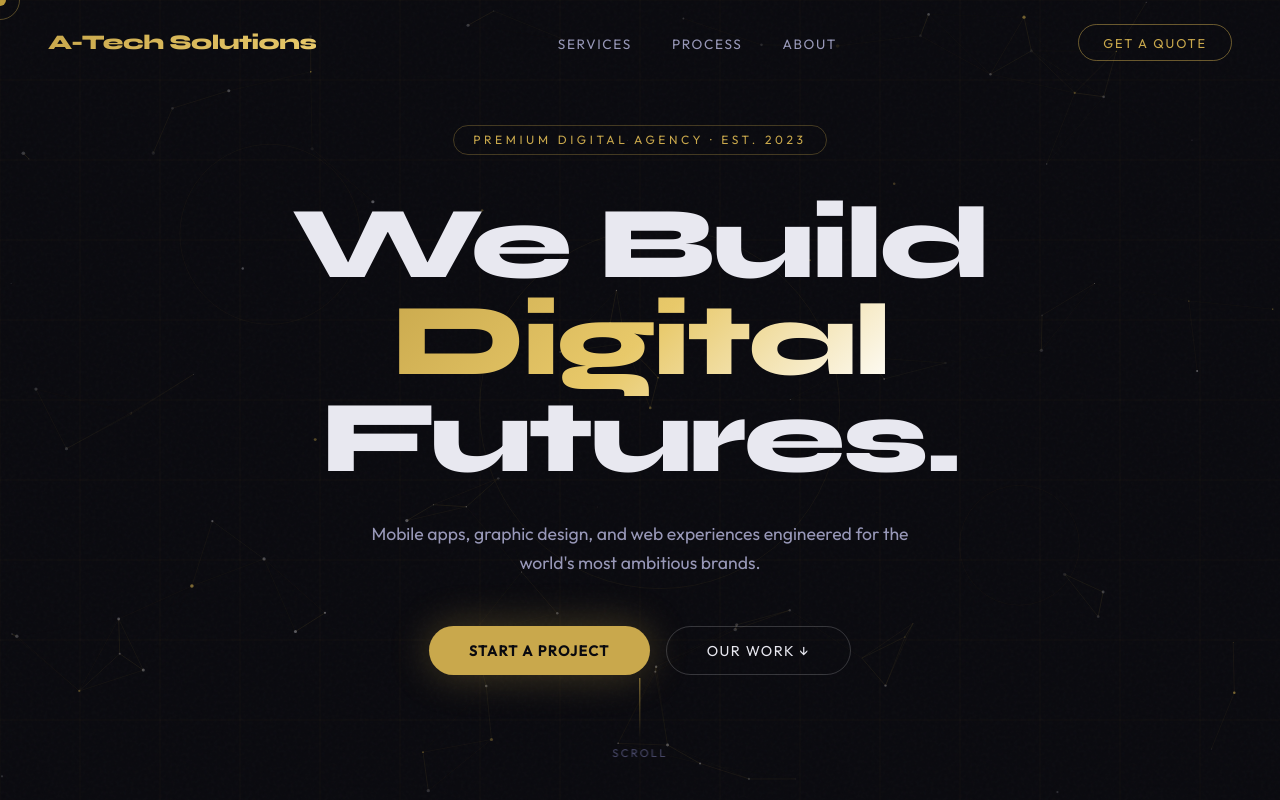
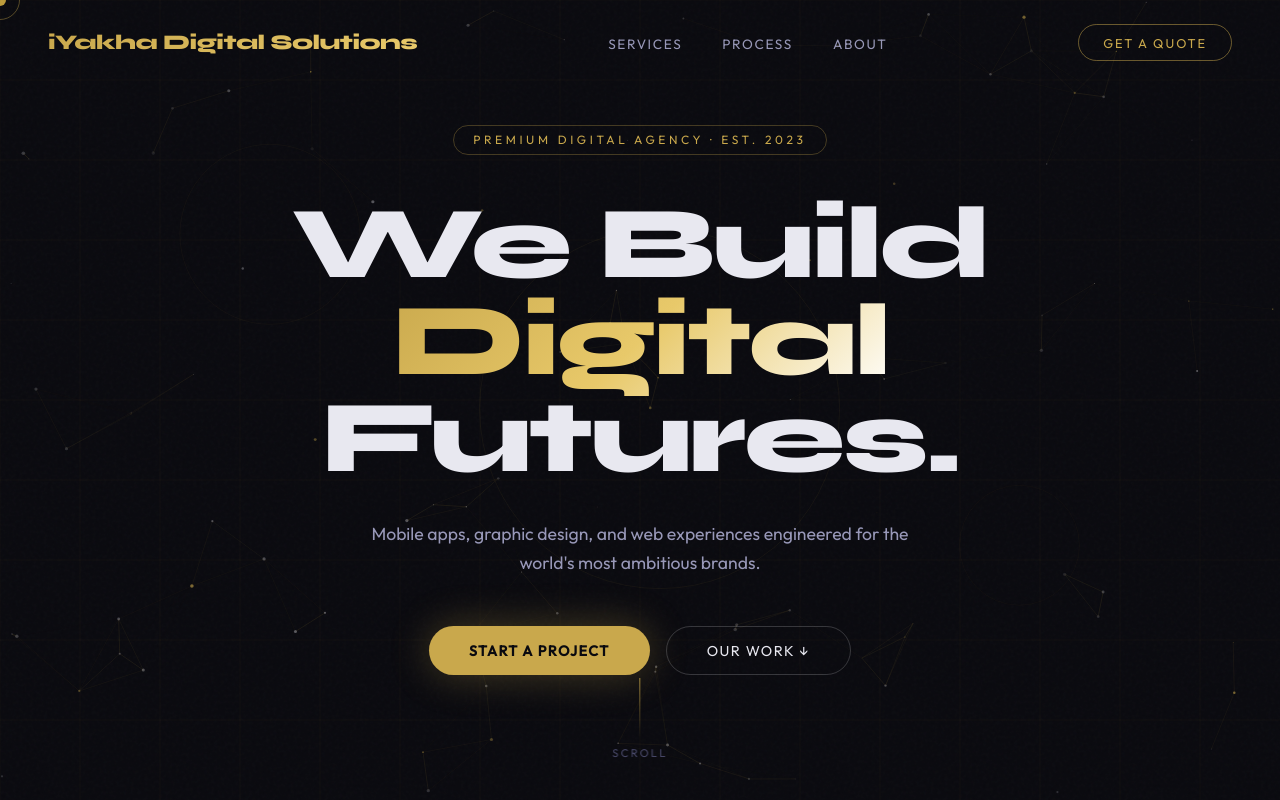
Before and after one commit to ngoyana/atechsolutionup, a plain HTML site: page index.html in a window 1280 px wide. Shown: the top 800 px of the page. Drawn offline with nearby package versions, Linux system fonts and the light colour scheme; animation ran at ten frames a second.

Commit message:
Rename A-Tech Solutions to iYakha Digital Solutions

```diff
--- a/index.html
+++ b/index.html
@@ -3,7 +3,7 @@
 <head>
   <meta charset="UTF-8" />
   <meta name="viewport" content="width=device-width, initial-scale=1.0" />
-  <title>A-Tech Solutions — Digital Excellence | Contact</title>
+  <title>iYakha Digital Solutions — Digital Excellence | Contact</title>
   <link href="https://fonts.googleapis.com/css2?family=Syne:wght@400;500;600;700;800&family=Outfit:wght@300;400;500&display=swap" rel="stylesheet" />
   <link rel="stylesheet" href="style.css" />
 </head>
@@ -14,7 +14,7 @@
 
   <!-- NAV -->
   <nav id="navbar">
-    <div class="nav-logo">A-Tech Solutions</div>
+    <div class="nav-logo">iYakha Digital Solutions</div>
     <ul class="nav-links">
       <li><a href="#services">Services</a></li>
       <li><a href="#process">Process</a></li>
@@ -233,7 +233,7 @@
         </div>
       </div>
       <div class="footer-bottom">
-        <p>© 2026 A-Tech Solutions. All rights reserved.</p>
+        <p>© 2026 iYakha Digital Solutions. All rights reserved.</p>
         <p>Crafted with precision.</p>
       </div>
     </div>
```
